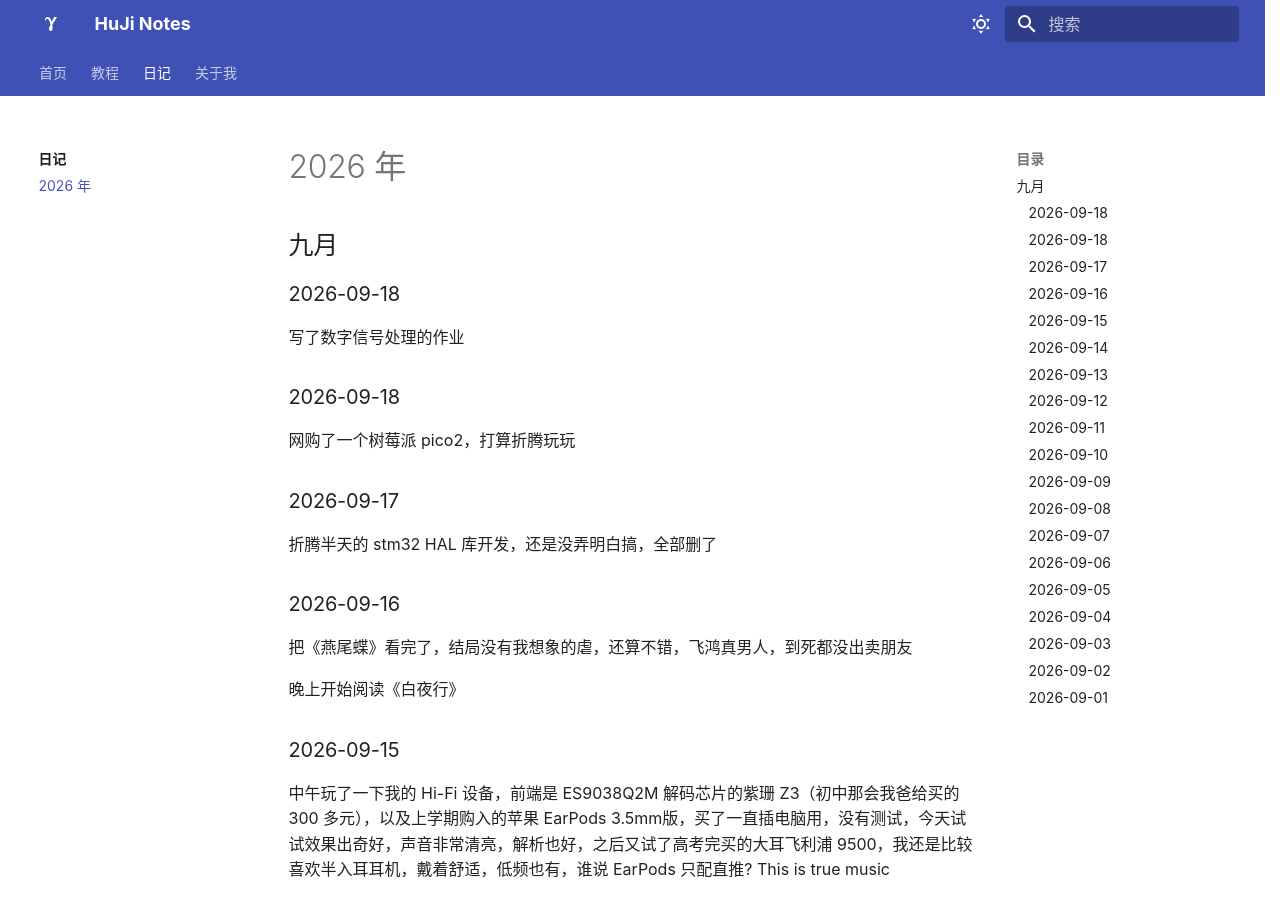
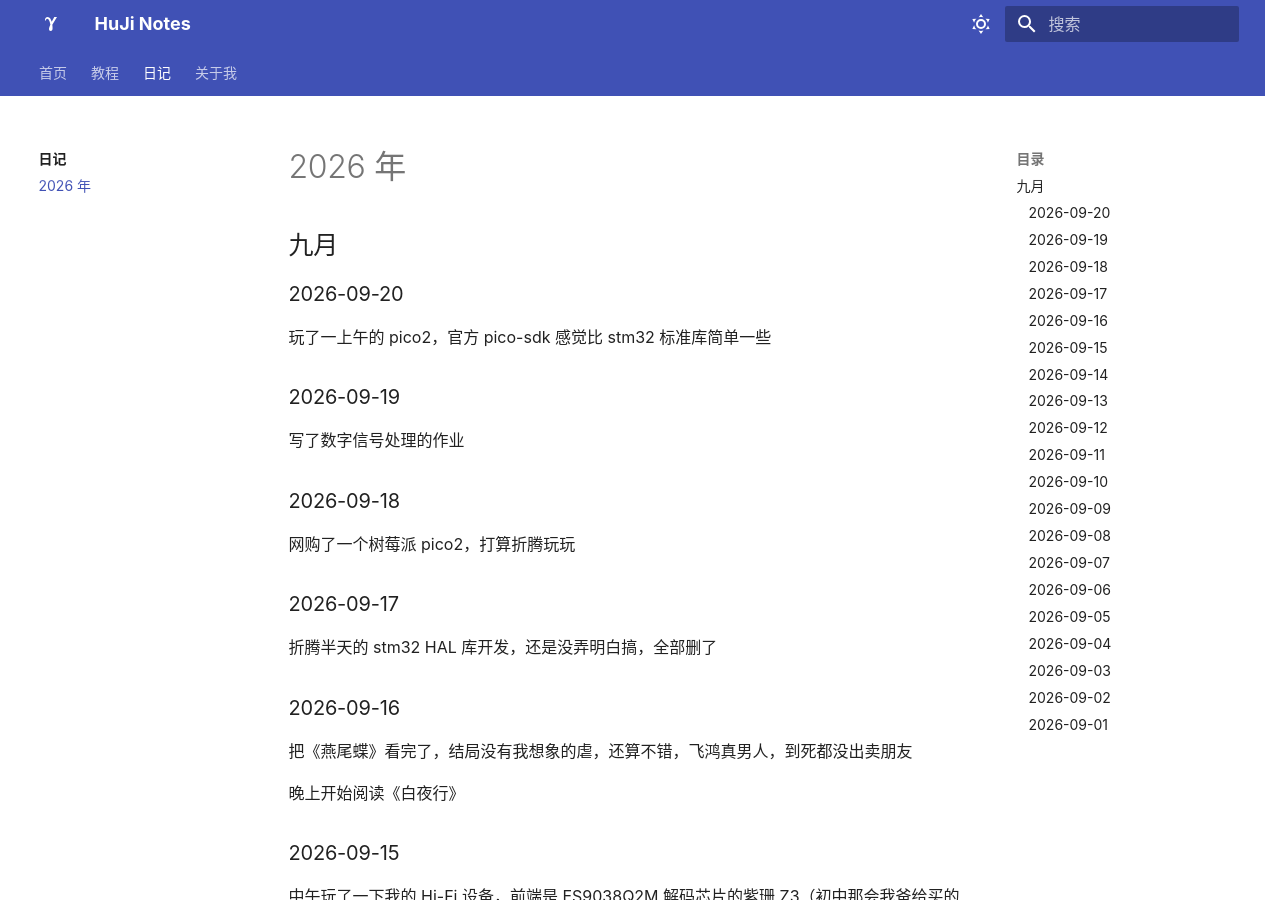
Before and after one commit to Hujiko02/Hujiko02.github.io, an MkDocs documentation site: the page built from docs/diary/2026.md, in a window 1280 px wide and 900 px high. Built offline with MkDocs 1.6.1 and Material for MkDocs 9.7.7, drawn with Linux system fonts in a browser that asks for light colours.

Commit message:
Auto update 2026-09-20 20:31:14

```diff
--- a/docs/diary/2026.md
+++ b/docs/diary/2026.md
@@ -2,7 +2,11 @@
 
 ## 九月
 
-### 2026-09-18
+### 2026-09-20
+
+玩了一上午的 pico2，官方 pico-sdk 感觉比 stm32 标准库简单一些
+
+### 2026-09-19
 
 写了数字信号处理的作业
 
```
